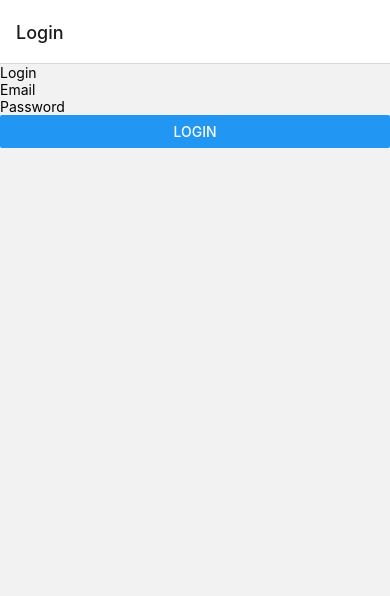
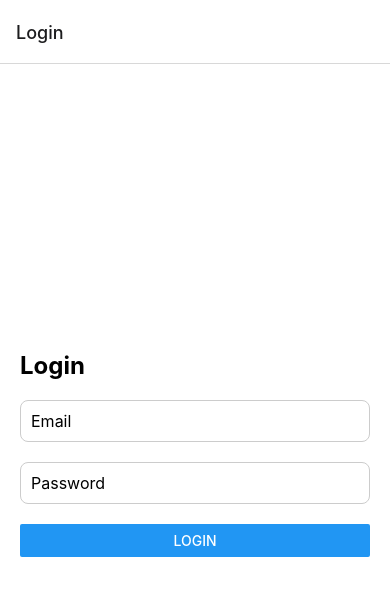
Before and after one commit to Jcrosellon/MyApp, a React Native app: screen / in a window 390 px wide. Shown: the top 596 px of the page. Built offline with nearby package versions, Linux system fonts and the light colour scheme.

Commit message:
Nuevos estilos

```diff
--- a/components/AdminFeeScreen.js
+++ b/components/AdminFeeScreen.js
@@ -1,8 +1,7 @@
 import React, { useState } from 'react';
-import { View, Button, Text, Alert, ScrollView } from 'react-native';
+import { View, Button, Text, Alert, ScrollView, StyleSheet } from 'react-native';
 import api from '../api/axios';
 import AsyncStorage from '@react-native-async-storage/async-storage';
-// Cambia la importación de RNPrint a expo-print si decides usar expo-print
 import * as Print from 'expo-print';
 
 export default function AdminFeeScreen() {
@@ -17,19 +16,15 @@ export default function AdminFeeScreen() {
         return;
       }
 
-      // Obtener las cuotas del usuario
       const response = await api.get(`/cuotas_administracion/user/${userId}`);
-
-      console.log('Respuesta de la API:', response.data);
-
       if (response.data.response === 404) {
         Alert.alert('Sin Cuotas Disponibles', response.data.message);
-        setFeeData(null); // Asegúrate de limpiar los datos previos
+        setFeeData(null);
         setIsFeeGenerated(false);
       } else {
-        setFeeData(response.data.data); // Asigna los datos de la cuota
+        setFeeData(response.data.data);
         setIsFeeGenerated(true);
-        Alert.alert('Cuota Encontrada', 'La cuota se ha cargado correctamente.');
+
       }
     } catch (error) {
       Alert.alert('Error', 'No se pudo obtener la cuota.');
@@ -40,7 +35,6 @@ export default function AdminFeeScreen() {
   const handlePrintFee = async () => {
     if (feeData) {
       try {
-        // Usa Print.printAsync si estás usando expo-print
         await Print.printAsync({
           html: `
             <h1>Cuota de Administración</h1>
@@ -53,7 +47,7 @@ export default function AdminFeeScreen() {
         });
       } catch (error) {
         Alert.alert('Error', 'No se pudo imprimir la cuota.');
-        console.error(error);
+
       }
     } else {
       Alert.alert('Error', 'No hay cuota para imprimir.');
@@ -62,28 +56,48 @@ export default function AdminFeeScreen() {
 
   return (
     <ScrollView>
-      <View>
-        <Button title="Generar Cuota de Administración" onPress={handleGenerateFee} />
-
-        {/* Solo mostrar los detalles de la cuota si hay datos */}
+      <View style={styles.card}>
+        <Button style={styles.button} title="Generar Cuota de Administración" onPress={handleGenerateFee} />
         {feeData ? (
           <View>
-            <Text>Fecha del Mes: {feeData.FECHA_MES || 'No disponible'}</Text>
-            <Text>Estado: {feeData.ESTADO || 'No disponible'}</Text>
-            <Text>Valor: {feeData.VALOR || 'No disponible'}</Text>
-            <Text>No de Apto: {feeData.NO_APTO || 'No disponible'}</Text>
-
-            <Text>Fecha de Pago: {feeData.FECHA_PAGO || 'No pagado'}</Text>
+            <Text style={styles.text}>Fecha del Mes: {feeData.FECHA_MES || 'No disponible'}</Text>
+            <Text style={styles.text}>Estado: {feeData.ESTADO || 'No disponible'}</Text>
+            <Text style={styles.text}>Valor: {feeData.VALOR || 'No disponible'}</Text>
+            <Text style={styles.text}>No de Apto: {feeData.NO_APTO || 'No disponible'}</Text>
+            <Text style={styles.text}>Fecha de Pago: {feeData.FECHA_PAGO || 'No pagado'}</Text>
           </View>
         ) : (
-          <Text>No hay cuota disponible para mostrar.</Text>
+          <Text></Text>
         )}
-
-        {/* Mostrar el botón "Imprimir Cuota" solo si se ha generado una cuota */}
         {isFeeGenerated && (
-          <Button title="Imprimir Cuota" onPress={handlePrintFee} />
+          <Button style={styles.button} title="Imprimir Cuota" onPress={handlePrintFee} />
         )}
       </View>
     </ScrollView>
   );
 }
+
+const styles = StyleSheet.create({
+  card: {
+    padding: 80,
+    margin: 30,
+    marginTop: 70,
+    backgroundColor: '#fff',
+    borderRadius: 8,
+    shadowColor: 'black',
+    shadowOffset: { width: 7, height: 13 },
+    shadowOpacity: 0.8,
+    shadowRadius: 8,
+    elevation: 5,
+  },
+  button: {
+    fontSize: 38,
+    fontWeight: 'bold',
+  },
+  text: {
+    fontSize: 16,
+    marginBottom: 10,
+    textAlign: 'center',
+    fontWeight: 'bold',
+  }
+});
--- a/components/LoginScreen.js
+++ b/components/LoginScreen.js
@@ -1,6 +1,6 @@
 import React, { useState } from 'react';
-import { View, Text, TextInput, Button, Alert } from 'react-native';
-import axios from '../api/axios'; // Asegúrate de que esta importación esté correcta
+import { View, Text, TextInput, Button, Alert, StyleSheet } from 'react-native';
+import axios from '../api/axios';
 import { useNavigation } from '@react-navigation/native';
 import AsyncStorage from '@react-native-async-storage/async-storage';
 
@@ -15,7 +15,7 @@ const LoginScreen = () => {
       const { token, userId } = response.data;
 
       await AsyncStorage.setItem('token', token);
-      await AsyncStorage.setItem('userId', userId.toString()); // Guarda el userId en AsyncStorage
+      await AsyncStorage.setItem('userId', userId.toString());
 
       navigation.navigate('MainTabs');
     } catch (error) {
@@ -23,16 +23,17 @@ const LoginScreen = () => {
     }
   };
 
-
   return (
-    <View>
-      <Text>Login</Text>
+    <View style={styles.container}>
+      <Text style={styles.heading}>Login</Text>
       <TextInput
+        style={styles.input}
         placeholder="Email"
         value={email}
         onChangeText={setEmail}
       />
       <TextInput
+        style={styles.input}
         placeholder="Password"
         value={password}
         secureTextEntry
@@ -43,4 +44,28 @@ const LoginScreen = () => {
   );
 };
 
+const styles = StyleSheet.create({
+  container: {
+    padding: 20,
+    backgroundColor: '#fff',
+    flex: 1,
+    justifyContent: 'center',
+  },
+  heading: {
+    fontSize: 24,
+    fontWeight: 'bold',
+    marginBottom: 20,
+  },
+  input: {
+    borderWidth: 1,
+    borderColor: '#ccc',
+    borderRadius: 8,
+    padding: 10,
+    marginBottom: 20,
+    fontSize: 16,
+    textShadowColor: '#ccc',
+
+  },
+});
+
 export default LoginScreen;
--- a/components/PQRScreen.js
+++ b/components/PQRScreen.js
@@ -1,19 +1,18 @@
 import React, { useState, useEffect } from 'react';
-import { View, Text, TextInput, Button, Alert } from 'react-native';
+import { View, Text, TextInput, Button, Alert, StyleSheet, ScrollView } from 'react-native';
 import * as DocumentPicker from 'expo-document-picker';
 import AsyncStorage from '@react-native-async-storage/async-storage';
-import { Picker } from '@react-native-picker/picker'; // Actualizado
-import api from '../api/axios'; // Asegúrate de importar el axios correctamente
+import { Picker } from '@react-native-picker/picker';
+import api from '../api/axios';
 
 export default function PQRScreen() {
   const [type, setType] = useState('');
   const [message, setMessage] = useState('');
   const [files, setFiles] = useState([]);
   const [pqrTypes, setPqrTypes] = useState([]);
-  const [selectedType, setSelectedType] = useState(''); // Estado para el tipo seleccionado
+  const [selectedType, setSelectedType] = useState('');
 
   useEffect(() => {
-    // Fetch PQR types from the server
     const fetchPqrTypes = async () => {
       try {
         const response = await api.get('/pqr_tipos');
@@ -42,11 +41,11 @@ export default function PQRScreen() {
       const token = await AsyncStorage.getItem('token');
       const formData = new FormData();
       formData.append('DETALLE', message);
-      formData.append('ESTADO_ID', 1);  // Cambia esto según el estado necesario
-      formData.append('USUARIO_ID', 1);  // Cambia esto según el usuario necesario
-      formData.append('PQR_TIPO_ID', selectedType);  // Usa el tipo seleccionado
+      formData.append('ESTADO_ID', 1);
+      formData.append('USUARIO_ID', 1);
+      formData.append('PQR_TIPO_ID', selectedType);
       formData.append('FECHA_SOLICITUD', new Date().toISOString());
-      formData.append('FECHA_RESPUESTA', '');  // Cambia esto si es necesario
+      formData.append('FECHA_RESPUESTA', '');
       formData.append('RESPUESTA', '');
 
       files.forEach((file, index) => {
@@ -64,6 +63,10 @@ export default function PQRScreen() {
         },
       });
 
+      // Reset fields after sending PQR
+      setMessage('');
+      setFiles([]);
+      setSelectedType('');
       Alert.alert('PQR Enviado', 'Tu PQR ha sido enviado');
     } catch (error) {
       Alert.alert('Error', 'No se pudo enviar la PQR');
@@ -72,8 +75,9 @@ export default function PQRScreen() {
   };
 
   return (
-    <View>
-      <Text>Tipo de PQR:</Text>
+    <ScrollView>
+      <View style={styles.card}>
+        <Text style={styles.title}>Tipo de PQR:</Text>
         <Picker
           selectedValue={selectedType}
           onValueChange={(itemValue) => setSelectedType(itemValue)}
@@ -82,10 +86,39 @@ export default function PQRScreen() {
             <Picker.Item key={type.ID} label={type.NOMBRE} value={type.ID} />
           ))}
         </Picker>
-      <Text>Mensaje:</Text>
-      <TextInput placeholder="Mensaje" value={message} onChangeText={setMessage} />
+        <Text style={styles.title}>Mensaje:</Text>
+        <TextInput style={styles.input} placeholder="Mensaje" value={message} onChangeText={setMessage} />
         <Button title="Cargar Archivos" onPress={handleSelectFiles} />
         <Button title="Enviar PQR" onPress={handleSendPQR} />
       </View>
+    </ScrollView>
   );
 }
+
+const styles = StyleSheet.create({
+  card: {
+    padding: 30,
+    margin: 30,
+    marginTop: 20,
+    backgroundColor: '#fff',
+    borderRadius: 8,
+    shadowColor: 'black',
+    shadowOffset: { width: 7, height: 13 },
+    shadowOpacity: 0.8,
+    shadowRadius: 8,
+    elevation: 5,
+  },
+  title: {
+    marginBottom: -10,
+    fontSize: 18,
+    fontWeight: 'bold',
+  },
+  input: {
+    borderWidth: 1,
+    borderColor: '#ccc',
+    borderRadius: 4,
+    padding: 40,
+    marginTop: 20,
+    marginBottom: 10,
+  },
+});
--- a/components/ReservationsScreen.js
+++ b/components/ReservationsScreen.js
@@ -79,13 +79,14 @@ const ReservationsScreen = () => {
 const styles = StyleSheet.create({
     card: {
         padding: 10,
-        margin: 10,
+        margin: 20,
+        backgroundColor: '#fff',
         backgroundColor: '#fff',
         borderRadius: 8,
-        shadowColor: '#000',
-        shadowOffset: { width: 0, height: 2 },
+        shadowColor: 'black',
+        shadowOffset: { width: 7, height: 13 },
         shadowOpacity: 0.8,
-        shadowRadius: 2,
+        shadowRadius: 8,
         elevation: 5,
     },
     title: {
--- a/package.json
+++ b/package.json
@@ -26,7 +26,6 @@
     "expo-document-picker": "~12.0.2",
     "expo-font": "~12.0.10",
     "expo-linking": "~6.3.1",
-    "expo-print": "~13.0.1",
     "expo-router": "~3.5.23",
     "expo-splash-screen": "~0.27.5",
     "expo-status-bar": "~1.12.1",
@@ -37,10 +36,12 @@
     "react-dom": "18.2.0",
     "react-native": "0.74.5",
     "react-native-gesture-handler": "^2.19.0",
+    "react-native-print": "^0.11.0",
     "react-native-reanimated": "~3.10.1",
     "react-native-safe-area-context": "^4.10.5",
     "react-native-screens": "^3.31.1",
-    "react-native-web": "~0.19.10"
+    "react-native-web": "~0.19.10",
+    "expo-print": "~13.0.1"
   },
   "devDependencies": {
     "@babel/core": "^7.24.0",
```
Lines whose indentation alone changed are shown as unchanged.
